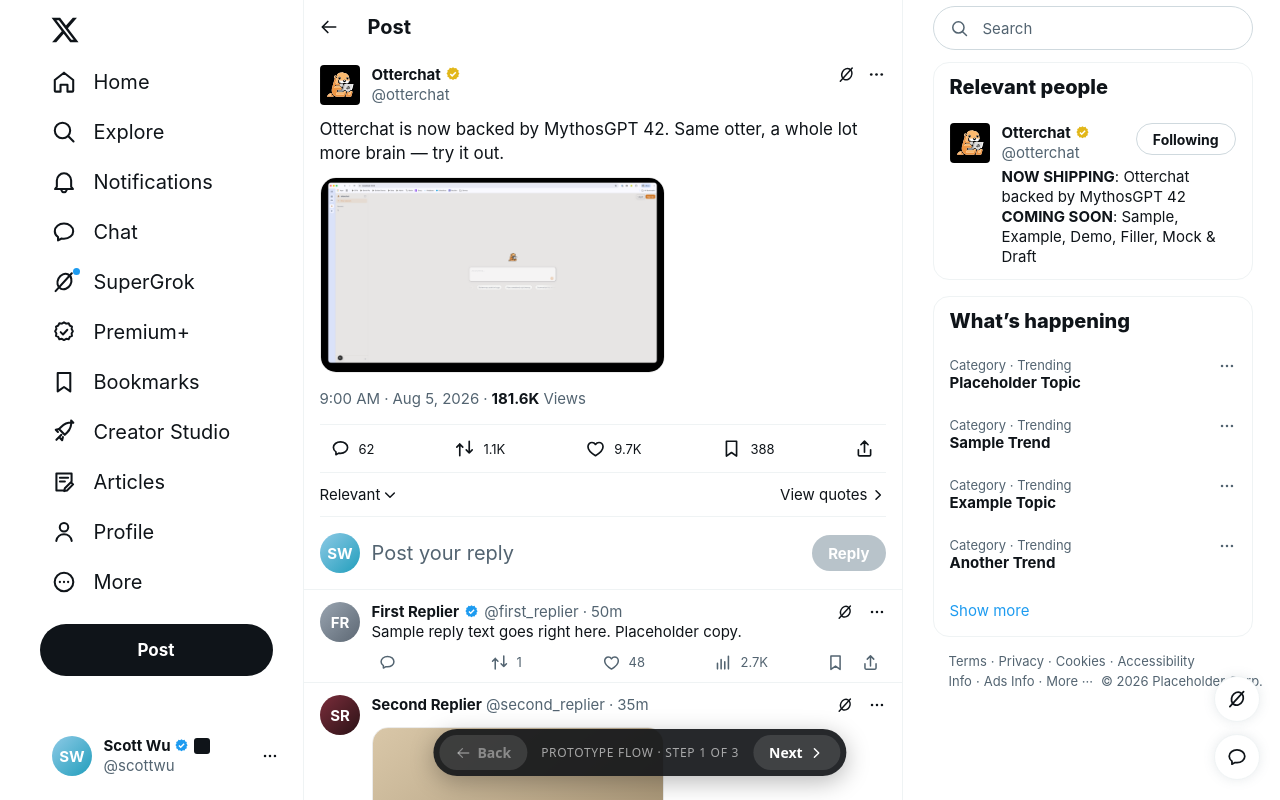
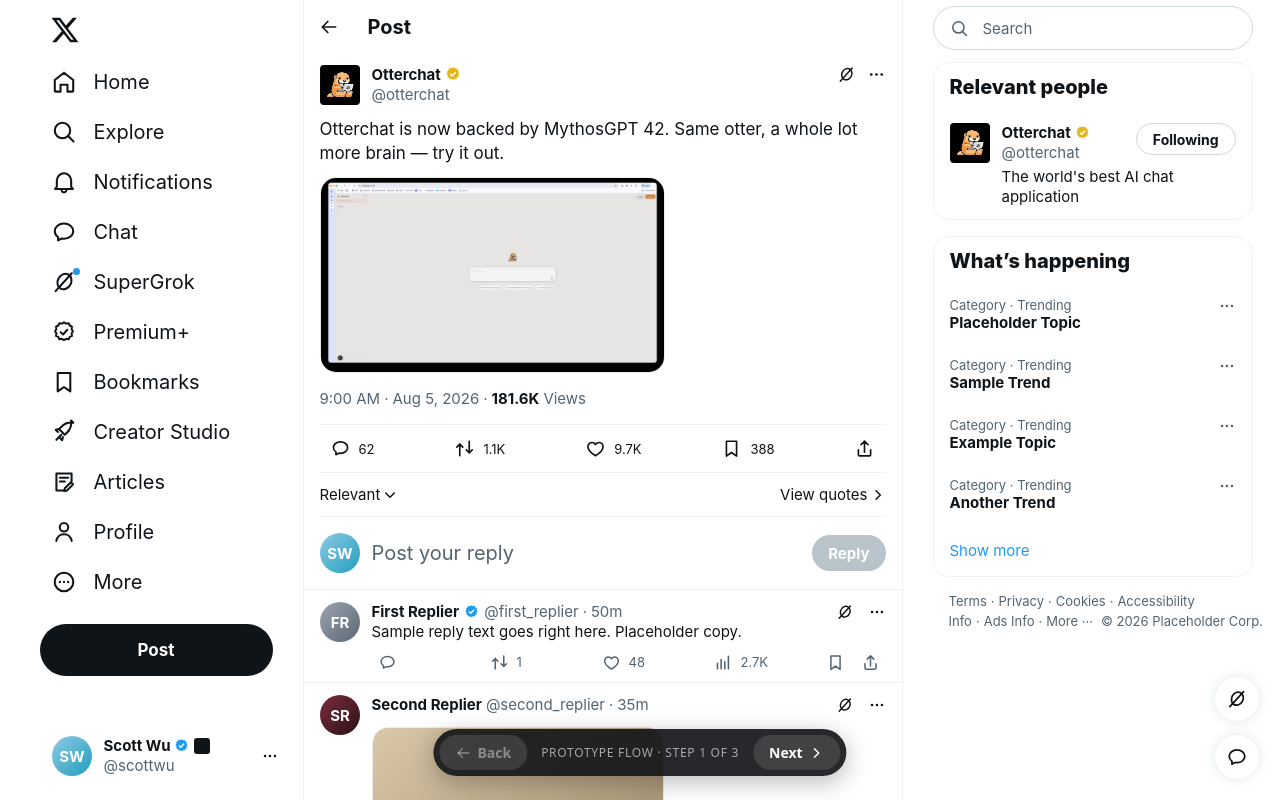
Before and after one commit to COG-GTM/otterchat, a React (Vite) app: page / in a window 1280 px wide. Shown: the top 800 px of the page. Built offline with nearby package versions, Linux system fonts and the light colour scheme.

Commit message:
feature: simplify relevant people bio to a single tagline
Co-Authored-By: derek.wu <derekwu35@gmail.com>

```diff
--- a/src/components/RightRail.tsx
+++ b/src/components/RightRail.tsx
@@ -29,14 +29,7 @@ export function RightRail() {
                 Following
               </button>
             </div>
-            <p className="relevant-person__bio">
-              {relevantPerson.bio.map((line, index) => (
-                <span key={line.label}>
-                  {index > 0 ? <br /> : null}
-                  <strong>{line.label}</strong>: {line.value}
-                </span>
-              ))}
-            </p>
+            <p className="relevant-person__bio">{relevantPerson.bio}</p>
           </div>
         </div>
       </section>
--- a/src/data.ts
+++ b/src/data.ts
@@ -108,10 +108,7 @@ export const replies: Reply[] = [
 
 export const relevantPerson = {
   account: author,
-  bio: [
-    { label: 'NOW SHIPPING', value: 'Otterchat backed by MythosGPT 42' },
-    { label: 'COMING SOON', value: 'Sample, Example, Demo, Filler, Mock & Draft' },
-  ],
+  bio: "The world's best AI chat application",
 }
 
 export const trends = [
```
